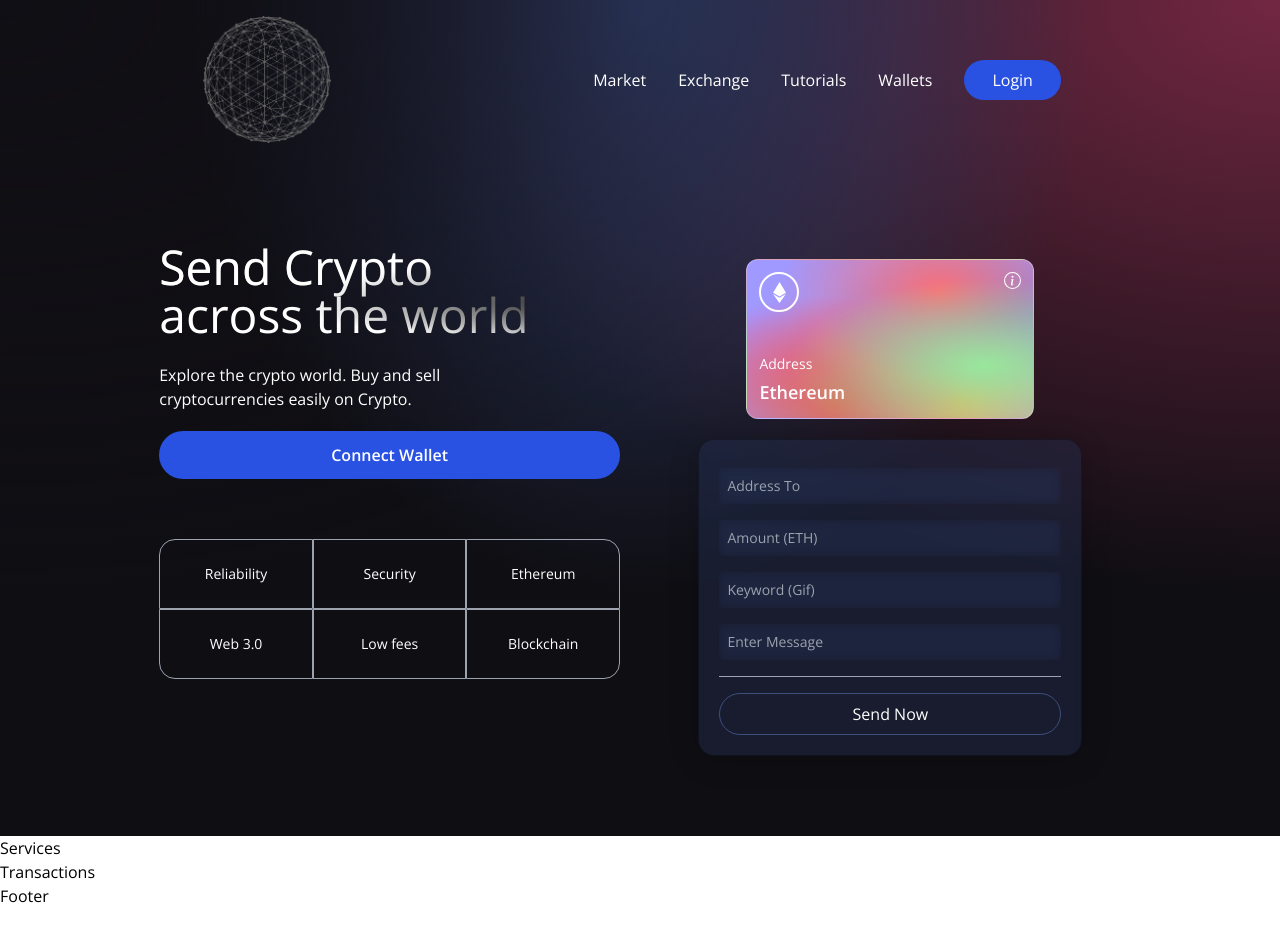
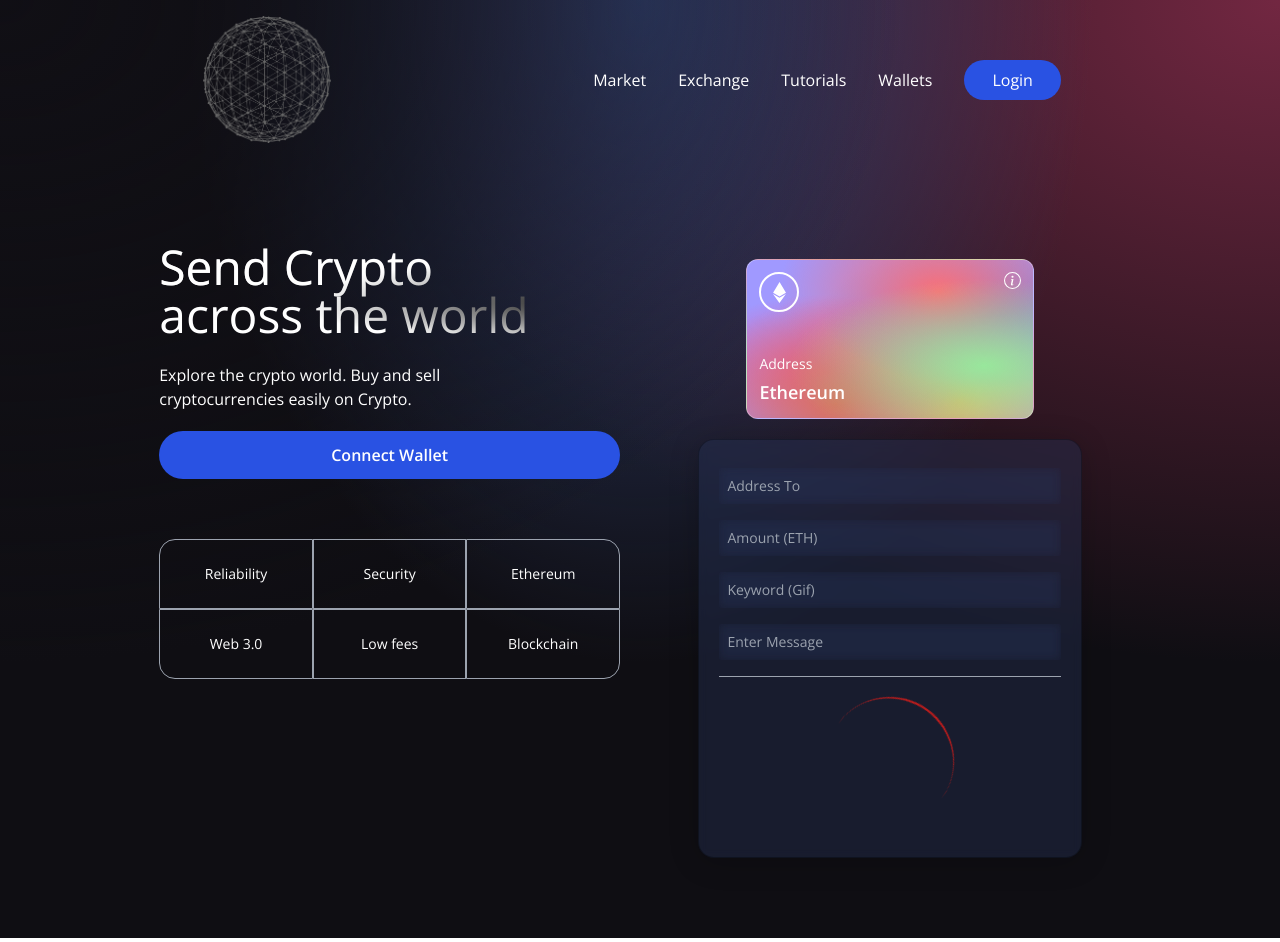
Before and after one commit to MaximEYakovlev/Web-3.0-App, a React (Vite) app in the folder client/: page / in a window 1280 px wide. Shown: the top 942 px of the page. Before the commit the page ends 908 px from the top, so only its background shows below. Built offline with nearby package versions, Linux system fonts and the light colour scheme.

Commit message:
client / Loader.jsx: the component is completed

```diff
--- a/client/src/components/Loader.jsx
+++ b/client/src/components/Loader.jsx
@@ -1,5 +1,9 @@
 const Loader = () => {
-  return <h1>Loader</h1>;
+  return (
+    <div className="flex justify-center items-center py-3">
+      <div className="animate-spin rounded-full h-32 w-32 border-b-2 border-red-700" />
+    </div>
+  );
 };
 
 export default Loader;
--- a/client/src/components/Welcome.jsx
+++ b/client/src/components/Welcome.jsx
@@ -92,7 +92,7 @@ const Welcome = () => {
               handleChange={() => {}}
             />
             <div className="h-[1px] w-full bg-gray-400 my-2" />
-            {false ? (
+            {true ? (
               <Loader />
             ) : (
               <button
```
